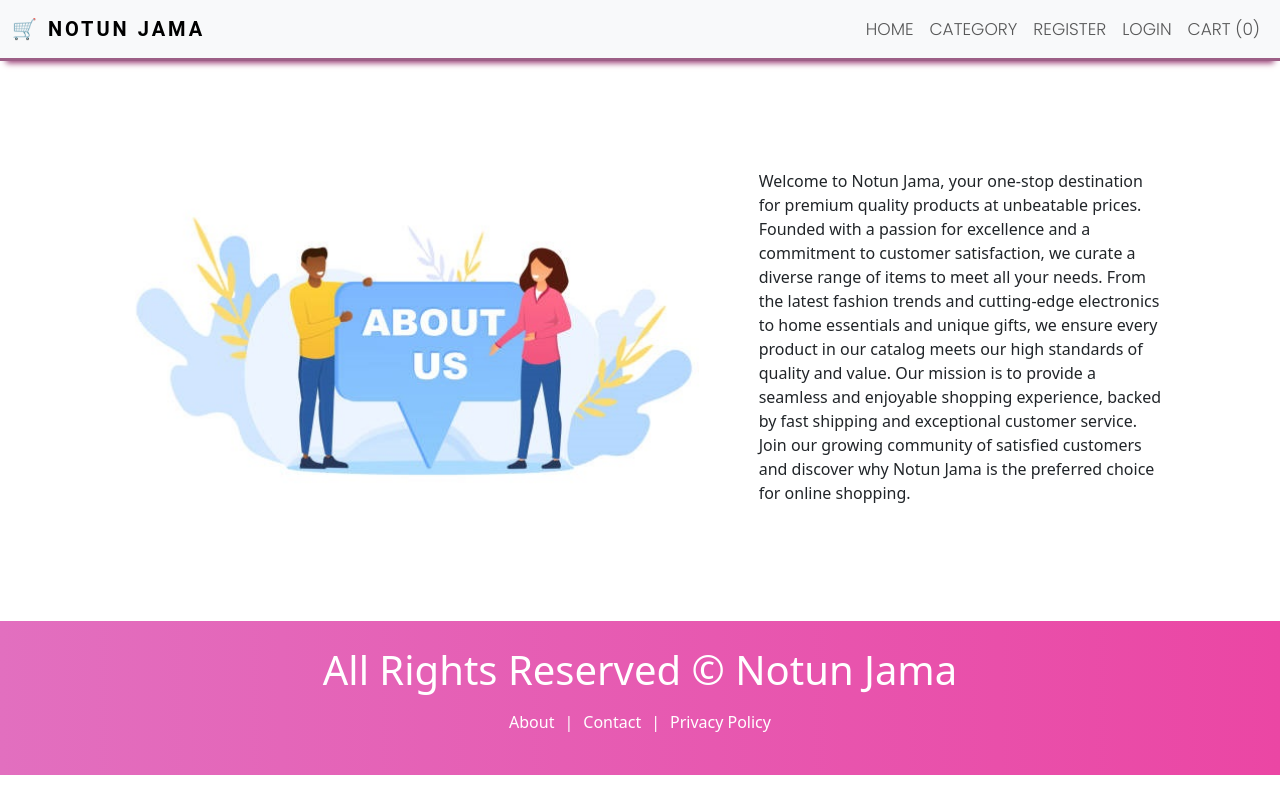
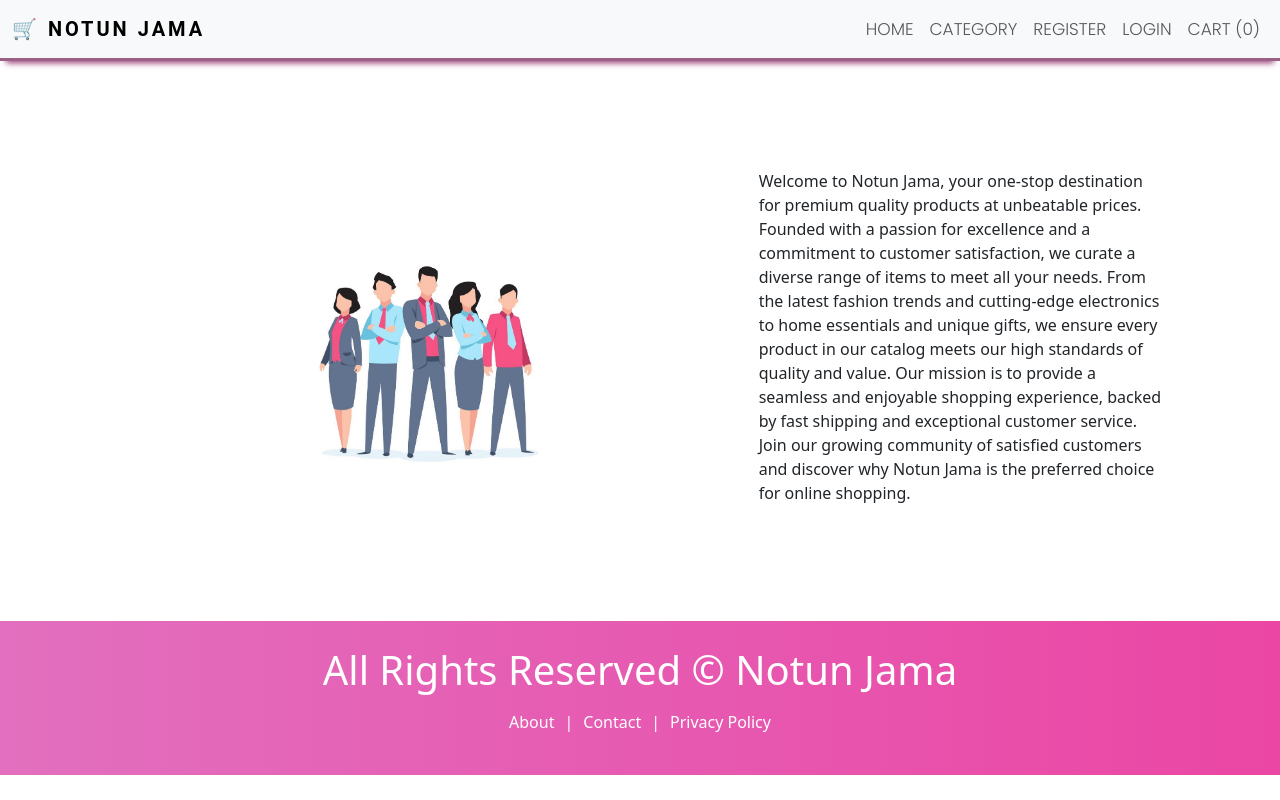
Before and after one commit to Tuunaan/CSE470_Project, a React (Create React App) app in the folder client/: page /about in a window 1280 px wide. Built offline with nearby package versions, Linux system fonts and the light colour scheme.

Commit message:
Modified a little

```diff
--- a/client/src/pages/About.js
+++ b/client/src/pages/About.js
@@ -7,8 +7,8 @@ const About = () => {
       <div className="row contactus ">
         <div className="col-md-6 ">
           <img
-            src="/images/about.jpg"
-            alt="contactus"
+            src="/images/aboutus.jpg"
+            alt="about us"
             style={{ width: "100%" }}
           />
         </div>
```
Also changed, not shown: client/public/images/about.jpg (deleted), client/public/images/aboutus.jpg (added).
